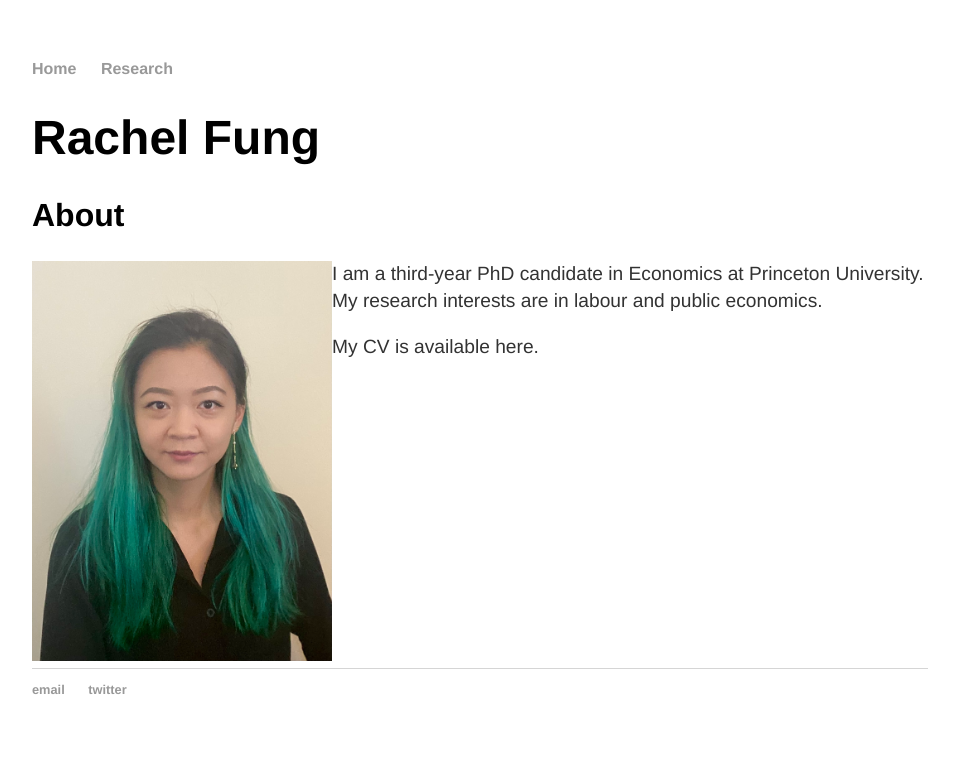
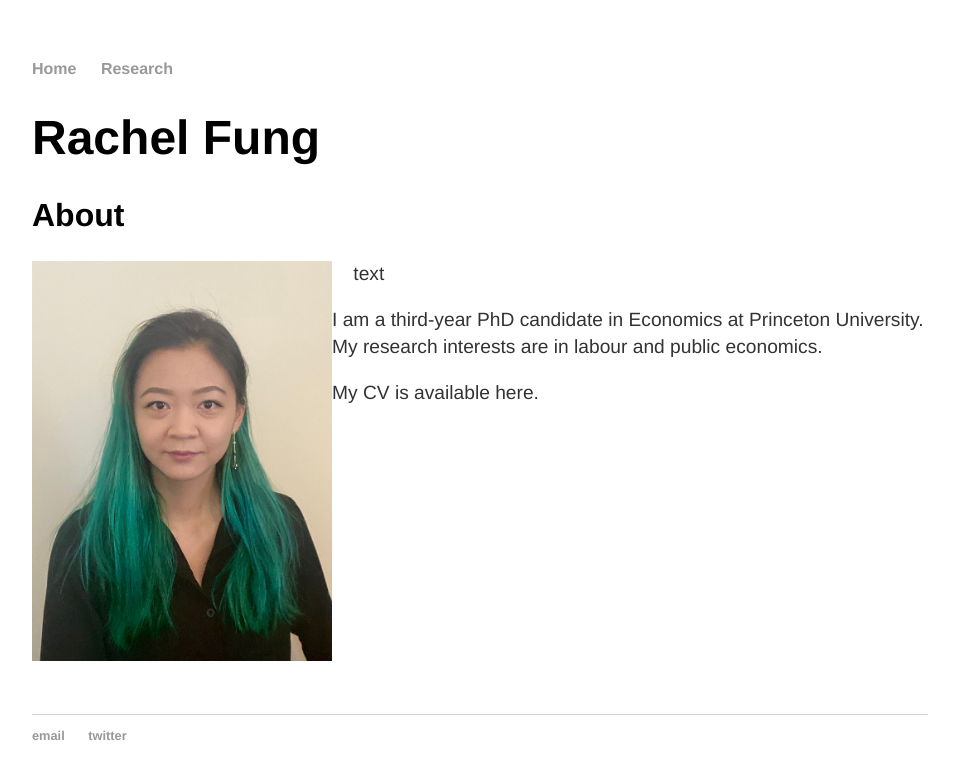
Before and after one commit to rachelylfung/rachelylfung.github.io, a Jekyll site: the page built from index.md, in a window 1280 px wide. Shown: the top 779 px of the page, without its empty margins (160-1119 px from the left). Built offline with Jekyll 4.4.1, drawn with Linux system fonts in a browser that asks for light colours.

Commit message:
Update index.md

```diff
--- a/index.md
+++ b/index.md
@@ -8,7 +8,7 @@ title: Rachel Fung
 
 
 ## About
-<img src="https://rachelylfung.github.io/assets/headshot.jpg" title="Rachel Fung" width="300" height="400" img align="left" margin="20"/>
+<img src="https://rachelylfung.github.io/assets/headshot.jpg" title="Rachel Fung" width="300" height="400" img align="left" margin="20"/>&nbsp;&nbsp;&nbsp;&nbsp;text
 
 I am a third-year PhD candidate in Economics at Princeton University. My research interests are in labour and public economics.
 
```
